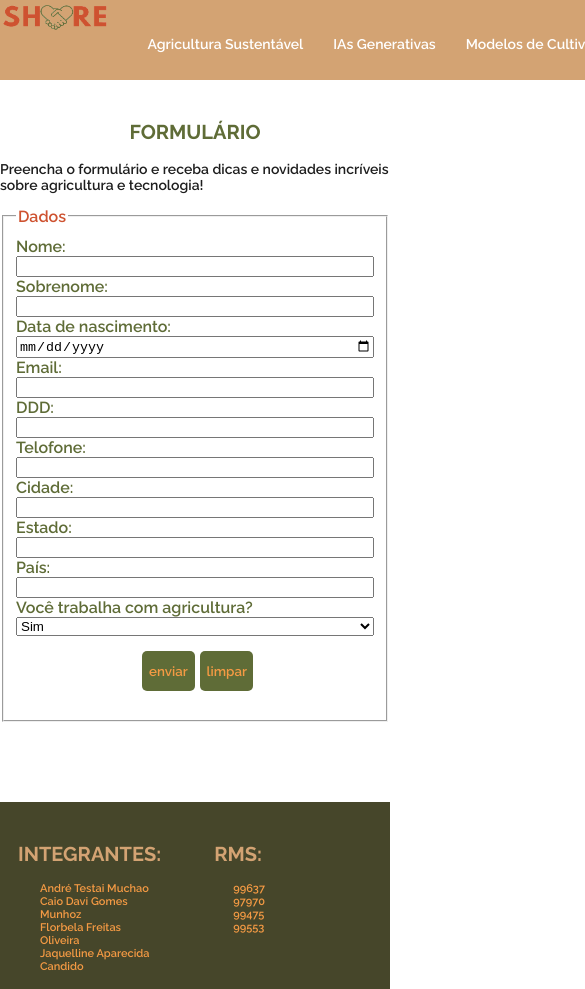
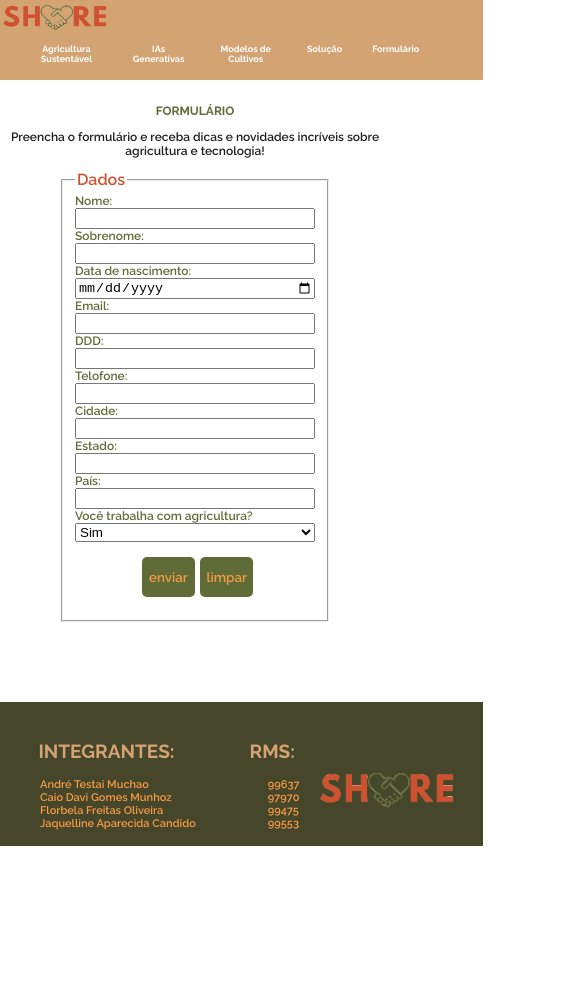
Before and after one commit to jaquetoide/URSA_projSHARE, a plain HTML site: page pages/forms/forms.html in a window 390 px wide. Shown: the top 989 px of the page, 585 px wide, since content can reach past the window. After the commit the page ends 846 px from the top, so only its background shows below. Drawn offline with Linux system fonts and the light colour scheme.

Commit message:
form responsiv mobile

```diff
--- a/pages/forms/forms.css
+++ b/pages/forms/forms.css
@@ -163,7 +163,7 @@ li {
 
    h1 {
     font-size: 20px;
-}
+    }
 
     p {
      font-size: 14px;
@@ -182,3 +182,65 @@ li {
     margin-left: 20em;
    }
 }
+
+
+@media (max-width:500px) {
+    .header {
+        width: 30.2em;
+    }
+
+    a {
+        font-size: 9px;
+        text-align: center;
+        display: flex;
+        font-weight: 700;
+    }
+
+    .list {
+        margin-top: 0.5em;
+        margin-right: 4em;
+    }
+
+    .t,.t2 {
+        margin-top: 2em;
+        font-size: 12px;
+        display: flex;
+        justify-content: center;
+    }
+
+    h1 {
+        font-size: 12px;
+    }
+
+    p {
+        font-size: 12px;
+        text-align: center;
+    }
+
+    fieldset {
+        display: flex;
+        justify-content: center;
+        flex-direction: column;
+        width: 15em;
+        height: 27em;
+    }
+
+    label {
+        color: #5F6C37;
+        font-size: 12px;
+    }
+
+    footer {
+        width: 30.2em;
+    }
+
+    .rod {
+        margin-left: 1em;
+    width: 9em;
+    }
+
+    .tlt_n, .tlt_rm {
+        margin-left: 0.9em;
+        font-size: 19px;
+    }
+}
```
